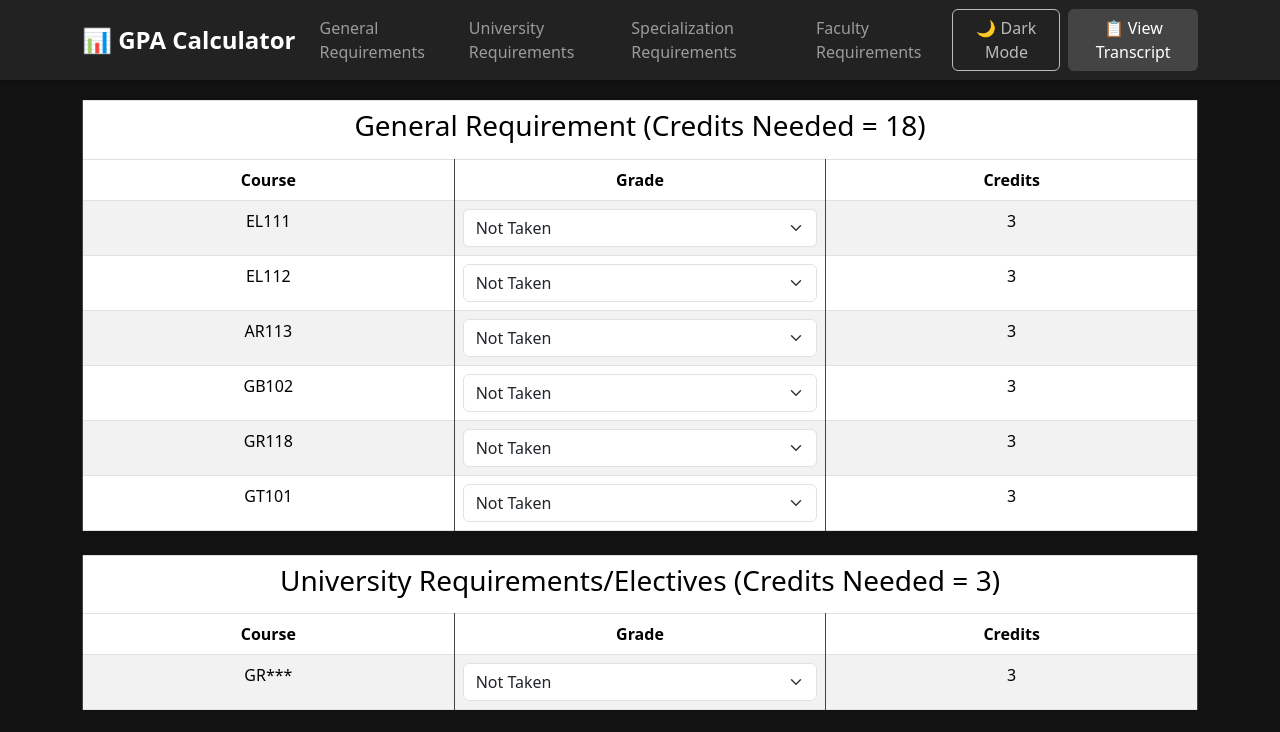
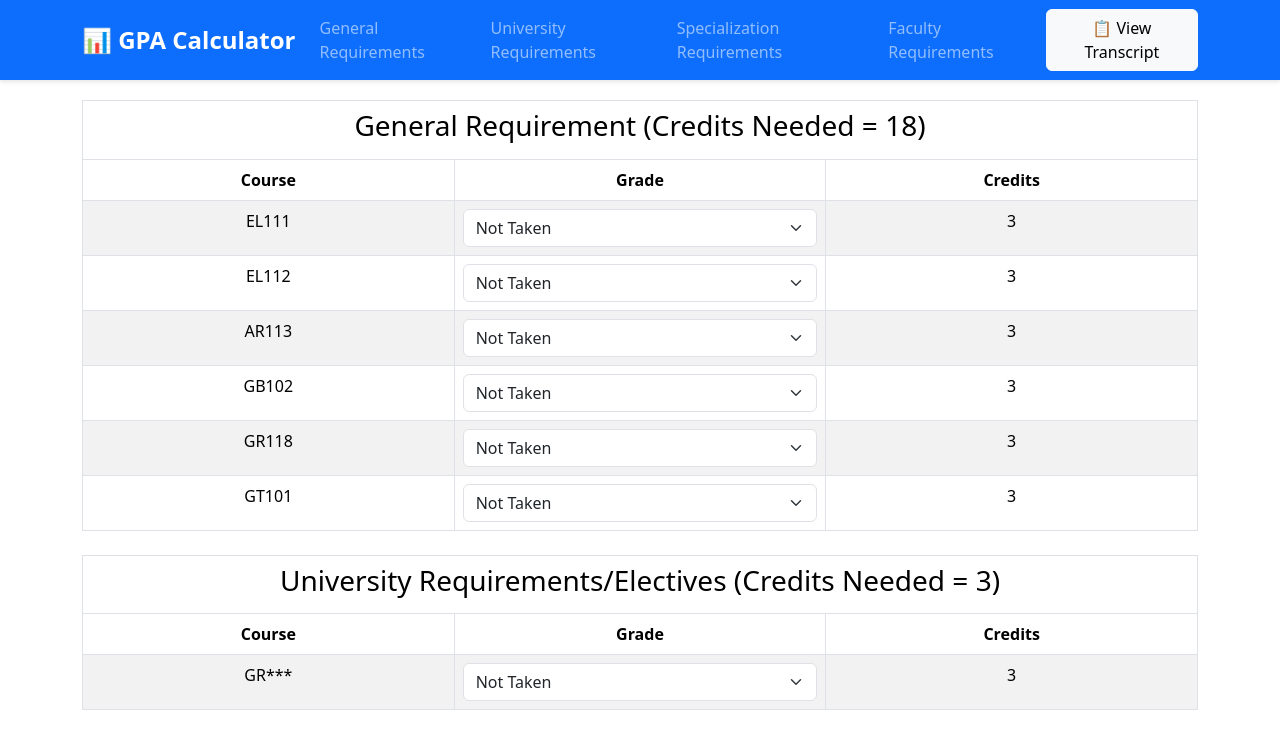
Before and after one commit to MotasimAwadh/GPA-Calculator, a plain HTML site: page index.html in a window 1280 px wide. Shown: the top 732 px of the page. Drawn offline with nearby package versions, Linux system fonts and the light colour scheme.

Commit message:
Remove dark mode button temporarily.

```diff
--- a/index.html
+++ b/index.html
@@ -40,9 +40,9 @@
                 </ul>
 
                 <div class="navbar-nav">
-                    <button class="btn btn-outline-light me-2" onclick="toggleDarkMode()" id="darkModeBtn">
-                        🌙 Dark Mode
-                    </button>
+<!--                    <button class="btn btn-outline-light me-2" onclick="toggleDarkMode()" id="darkModeBtn">-->
+<!--                        🌙 Dark Mode-->
+<!--                    </button>-->
 
                     <button class="btn btn-light" onclick="goToTranscript()">
                         📋 View Transcript
--- a/scripts.js
+++ b/scripts.js
@@ -77,6 +77,7 @@ function toggleDarkMode() {
     }
 }
 
+/*
 // Load theme on page load
 document.body.classList.add("dark-mode");
 window.onload = function () {
@@ -89,3 +90,5 @@ window.onload = function () {
         btn.textContent = "☀️ Light Mode";
     }
 };
+
+ */
```
